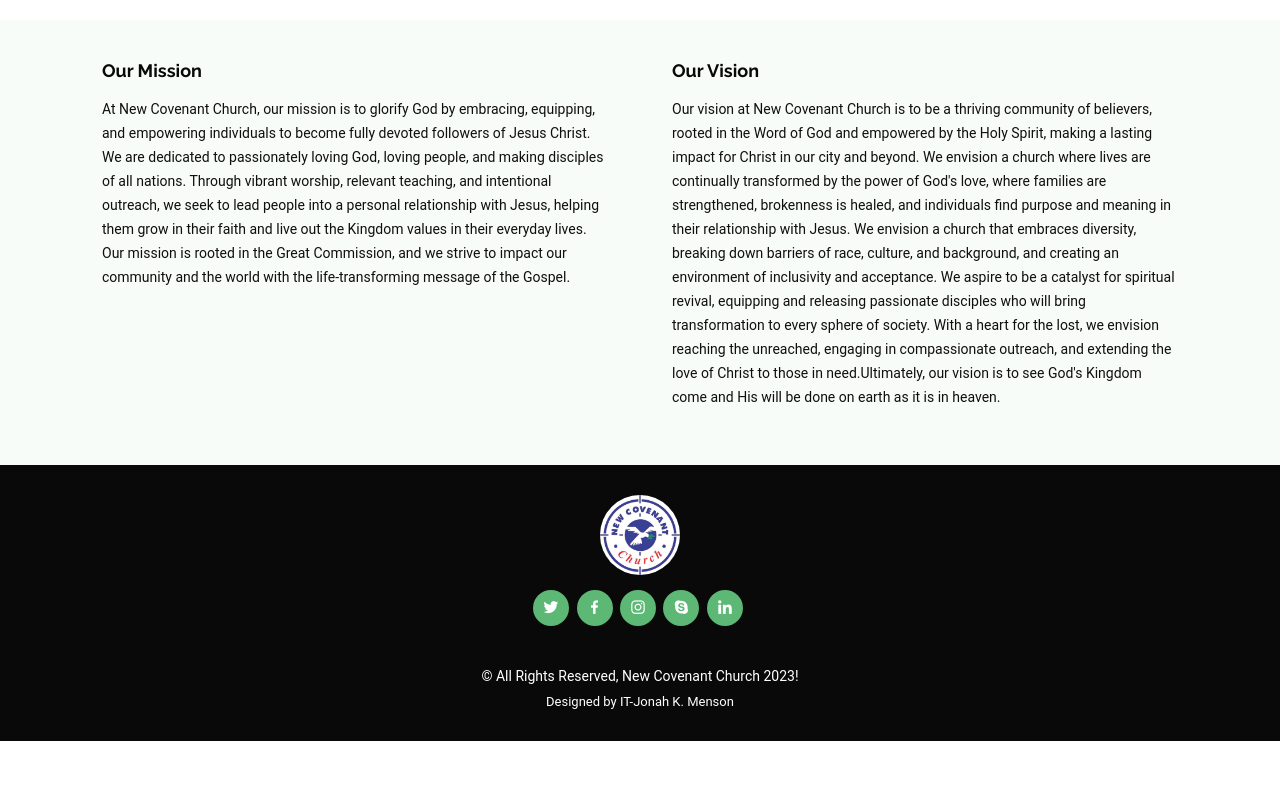
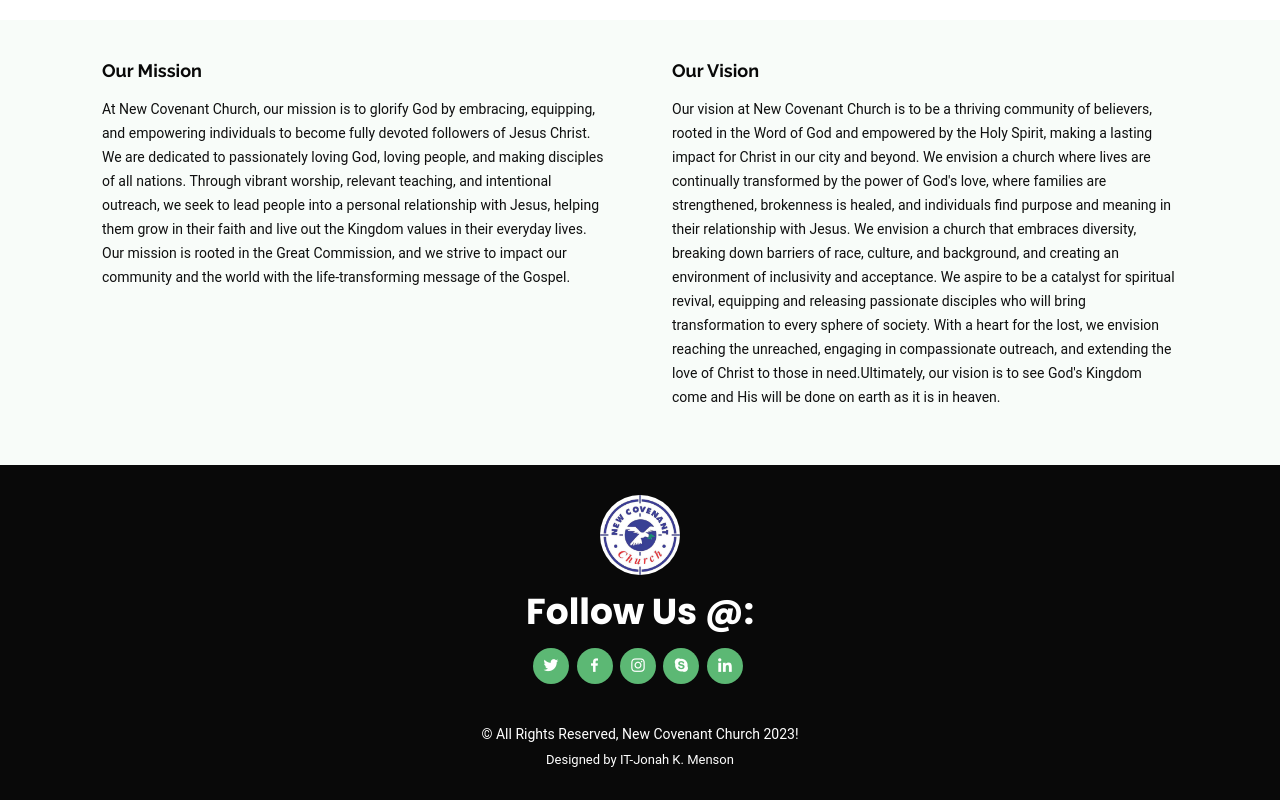
Before and after one commit to JKMenson/NCC-Website, a plain HTML site: page about.html in a window 1280 px wide. Shown: the part 710-1510 px from the top of the page. Before the commit the page ends 1451 px from the top, so only its background shows below. Drawn offline with Linux system fonts and the light colour scheme; a script that the page names is missing.

Commit message:
initial commit

```diff
--- a/about.html
+++ b/about.html
@@ -148,6 +148,7 @@
     <div class="container">
       <h3><img src="assets/img/logo1.jpg" alt="" style="border-radius:50%;" height=80 width=80></h3>
       <div class="social-links">
+        <h3>Follow Us @:</h3>
         <a href="#" class="twitter"><i class="bx bxl-twitter"></i></a>
         <a href="#" class="facebook"><i class="bx bxl-facebook"></i></a>
         <a href="#" class="instagram"><i class="bx bxl-instagram"></i></a>
```
Also changed, not shown: contact.html (+1 -0 lines), index.html (+1 -0 lines), multimedia.html (+1 -0 lines), assets/img/pic8.jpg.
